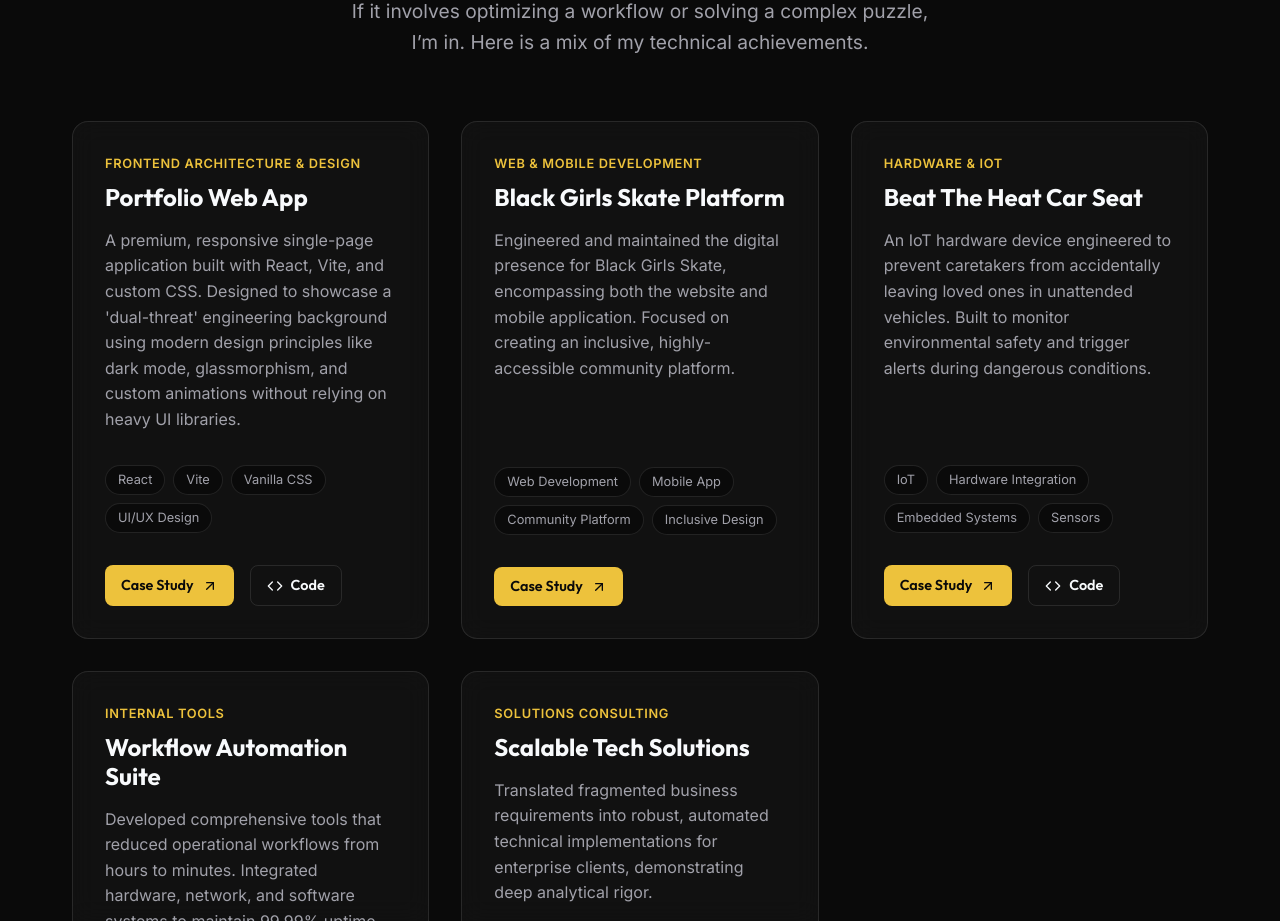
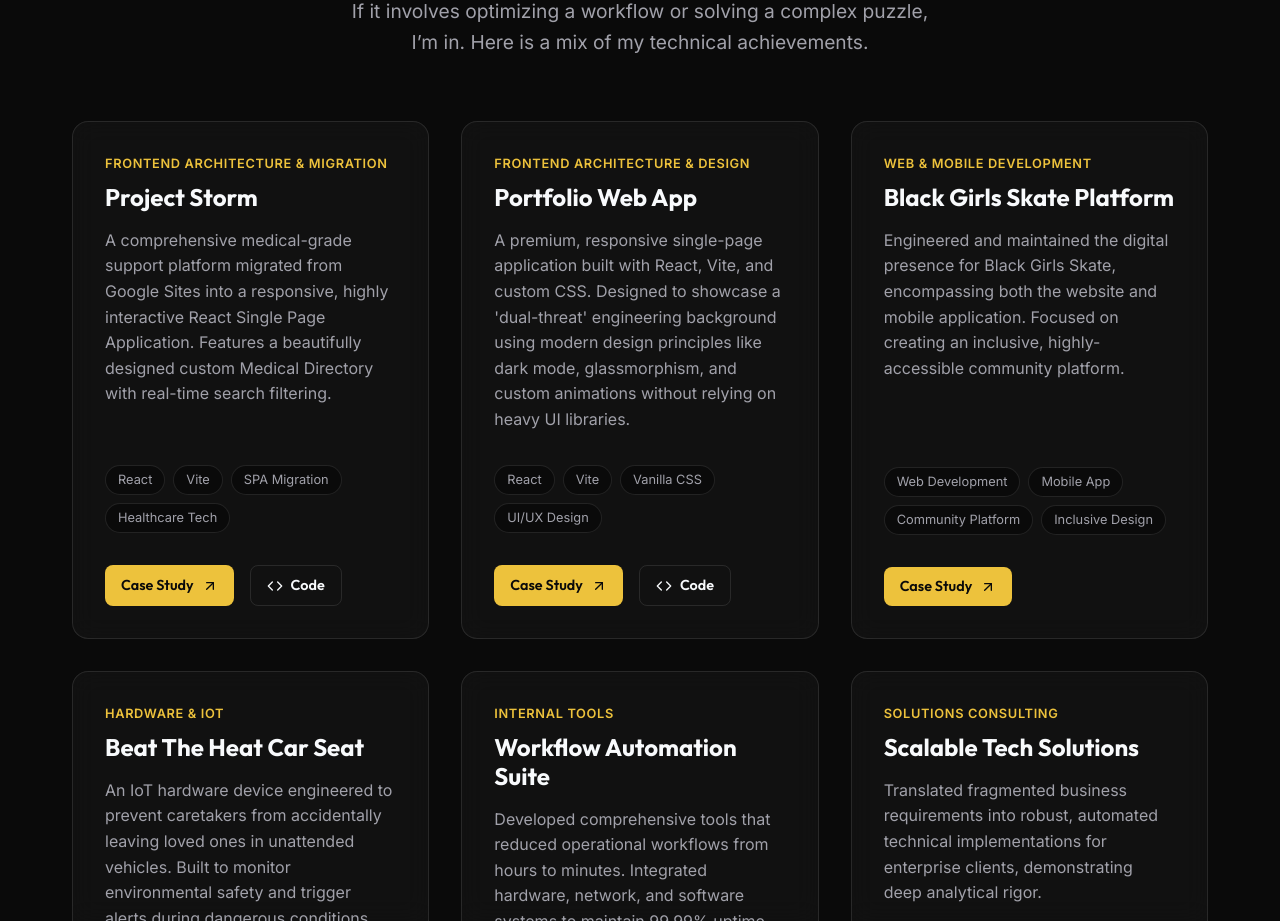
Before and after one commit to Black-Inspector-Gadget/dj-app, a React (Vite) app: page / in a window 1280 px wide. Shown: the part 3560-4481 px from the top of the page. Built offline with nearby package versions, Linux system fonts and the light colour scheme.

Commit message:
Added Project Storm to the portfolio

```diff
--- a/src/components/Projects.jsx
+++ b/src/components/Projects.jsx
@@ -2,6 +2,14 @@
 
 const Projects = () => {
   const projects = [
+    {
+      title: "Project Storm",
+      category: "Frontend Architecture & Migration",
+      description: "A comprehensive medical-grade support platform migrated from Google Sites into a responsive, highly interactive React Single Page Application. Features a beautifully designed custom Medical Directory with real-time search filtering.",
+      tags: ["React", "Vite", "SPA Migration", "Healthcare Tech"],
+      link: "https://black-inspector-gadget.github.io/Project_Storm/",
+      github: "https://github.com/Black-Inspector-Gadget/Project_Storm"
+    },
     {
       title: "Portfolio Web App",
       category: "Frontend Architecture & Design",
```
